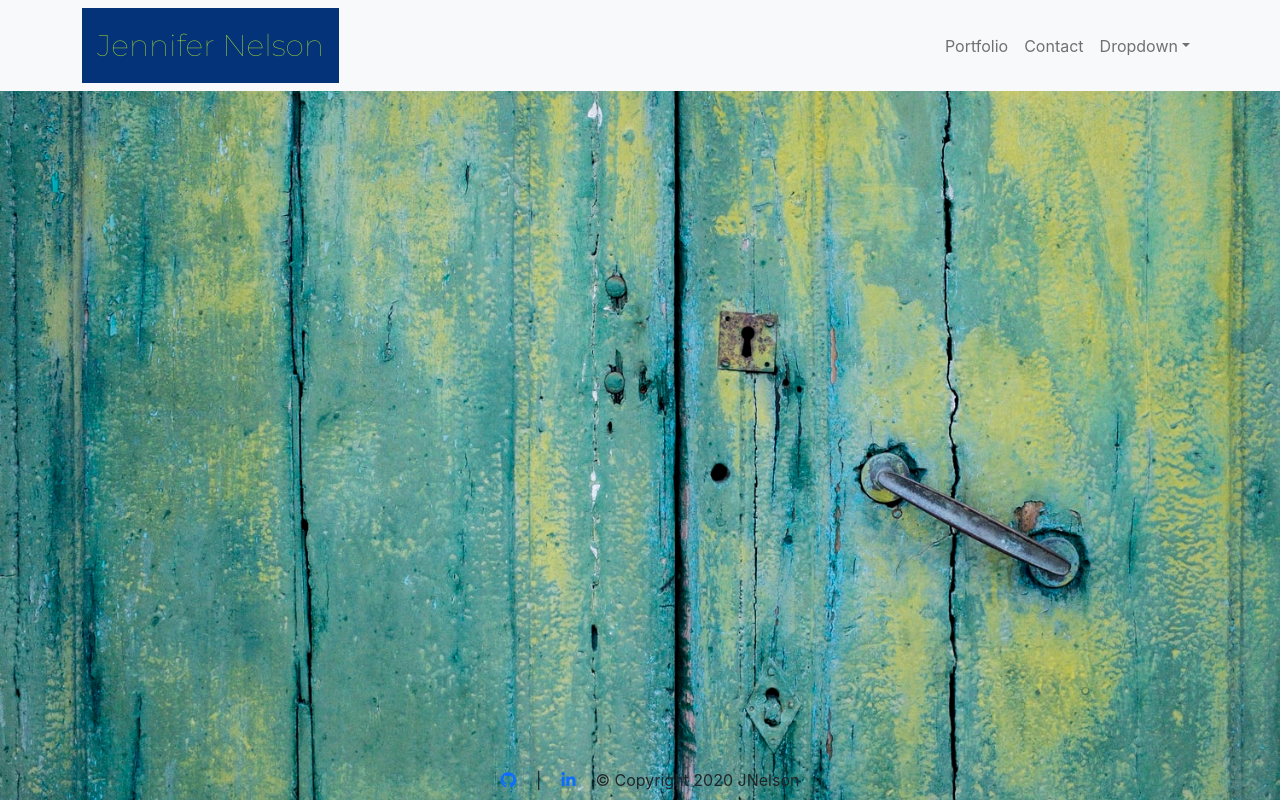
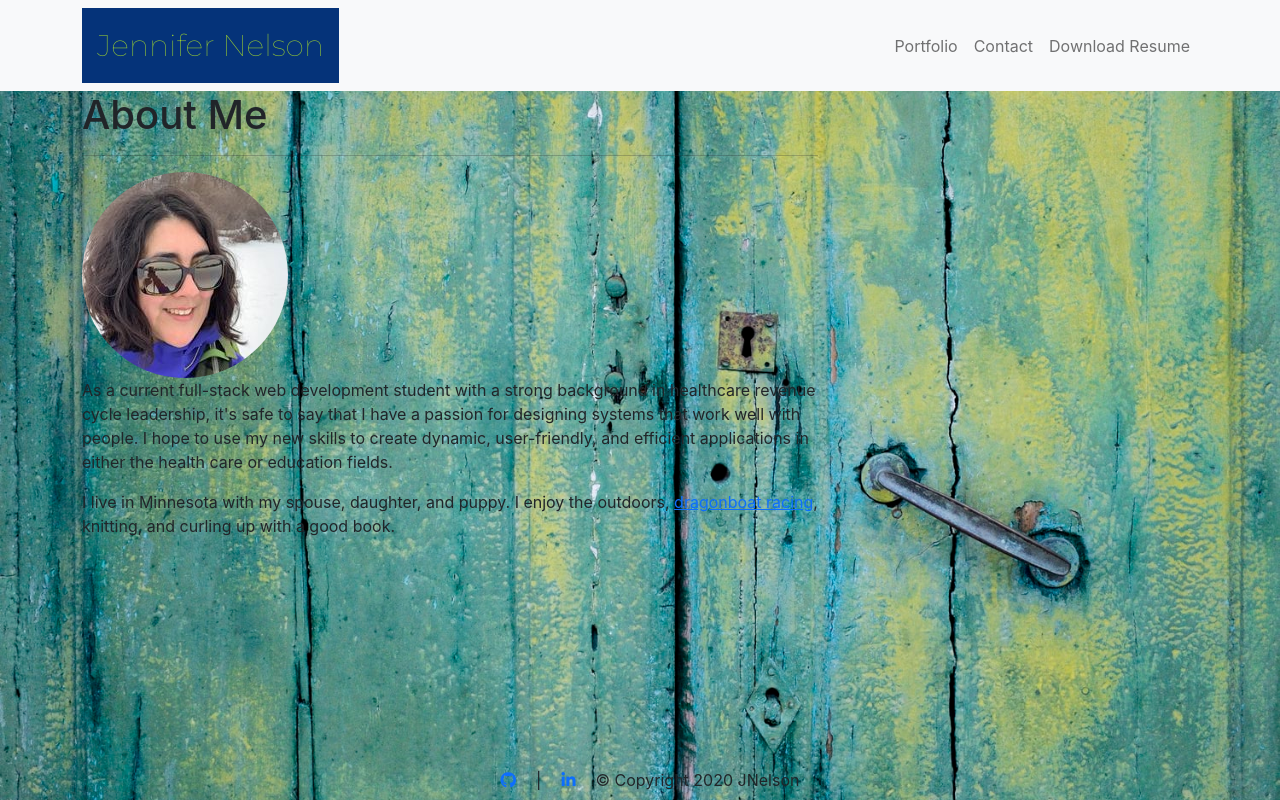
Before and after one commit to jnel-221/JN_React_Portfolio, a React (Create React App) app in the folder jnelsonportfolio/: page / in a window 1280 px wide. Built offline with nearby package versions, Linux system fonts and the light colour scheme; a web font is replaced by a local one.

Commit message:
about component rendering on home page, resume download functional

```diff
--- /dev/null
+++ b/jnelsonportfolio/src/components/About.js
@@ -0,0 +1,29 @@
+import React from "react";
+import profilePic from "../images/jnelprofilepic.jpg";
+
+function About (){
+    return(
+    <main className="container content">
+      <div className="row">
+        <article className="col-sm-12 col-md-8 col-lg-8 window">
+          <h1 className="pageTitles">About Me</h1>
+          <hr></hr>
+          <img src={profilePic} className="img-fluid rounded-circle" alt="photo of Jennifer Nelson" id="jnel"></img>
+            <p>As a current full-stack web development student with a strong
+              background in healthcare revenue cycle leadership, it's safe to say
+              that I have a passion for designing systems that work well with
+              people. I hope to use my new skills to create dynamic, user-friendly, and efficient
+              applications in either the health care or education fields.</p>
+            <p>I live in Minnesota with my spouse, daughter, and puppy. I enjoy the
+              outdoors, <a id="dragonBoat"href="https://www.hornetwatersports.com/blogs/news/beginners-guide-to-dragon-boat-racing">dragonboat racing</a>, knitting, and curling up with a good
+              book. </p>
+
+        </article>
+      </div>
+    </main>
+
+
+    );
+}
+
+export default About;
--- a/jnelsonportfolio/src/pages/Home.js
+++ b/jnelsonportfolio/src/pages/Home.js
@@ -1,7 +1,9 @@
 import React from "react";
 import {Navbar, Nav, Container, NavDropdown} from "react-bootstrap";
 import{Link} from "react-router-dom";
+import About from "../components/About";
 import Footer from "../components/Footer";
+import resume from "../images/jennifer_nelson_full_stack_resume.pdf";
 import "../css/Home.css"
 
 
@@ -17,18 +19,13 @@ function Home(){
         <Nav className="ms-auto">
           <Nav.Link as={Link} to="/portfolio">Portfolio</Nav.Link>
           <Nav.Link as={Link} to="/contact">Contact</Nav.Link>
-          <NavDropdown title="Dropdown" id="basic-nav-dropdown">
-            <NavDropdown.Item href="#action/3.1">Action</NavDropdown.Item>
-            <NavDropdown.Item href="#action/3.2">Another action</NavDropdown.Item>
-            <NavDropdown.Item href="#action/3.3">Something</NavDropdown.Item>
-            <NavDropdown.Divider />
-            <NavDropdown.Item href="#action/3.4">Separated link</NavDropdown.Item>
-          </NavDropdown>
+          <Nav.Link href={resume} download="Jennifer Nelson Resume">Download Resume</Nav.Link>
         </Nav>
       </Navbar.Collapse>
     </Container>
   </Navbar>
   {/* about component */}
+  <About/>
   {/* skills icons component */}
   {/* component which has clickable images to portfolio and contact pages */}
 
```
Also changed, not shown: jnelsonportfolio/src/images/jnelprofilepic.jpg (added), 1 other file (tests, documents, lock files or other folders).
